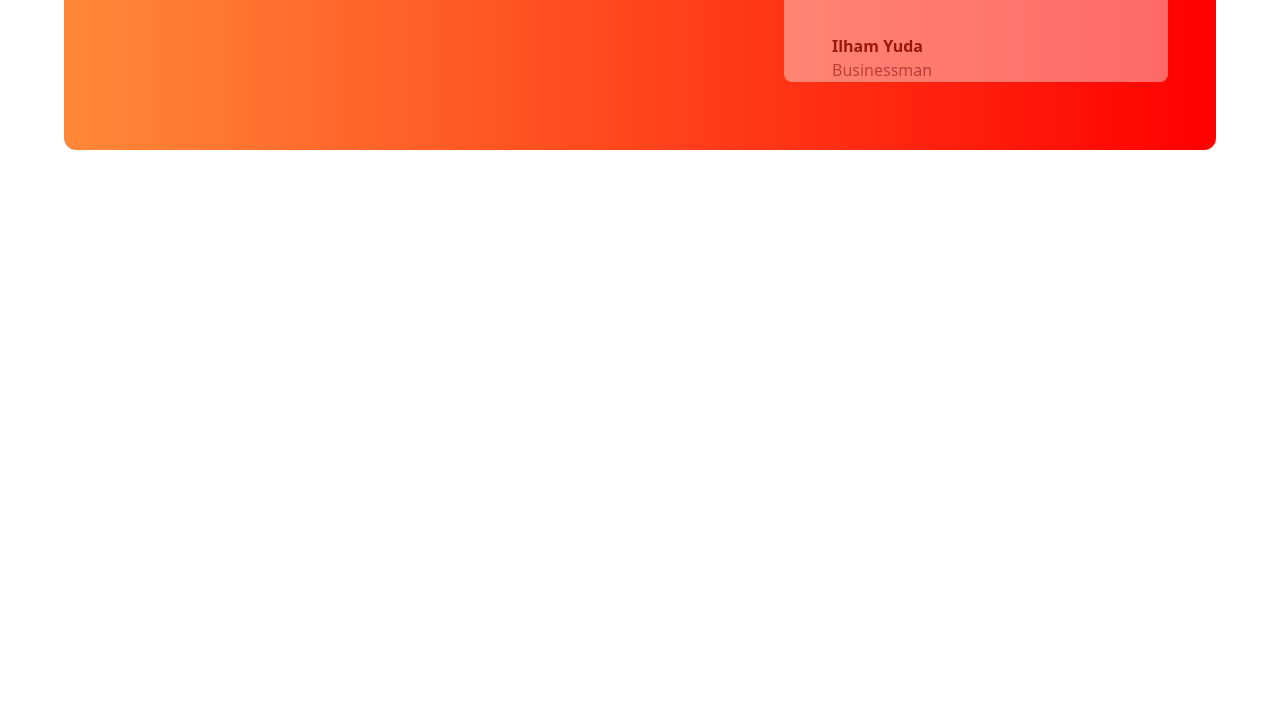
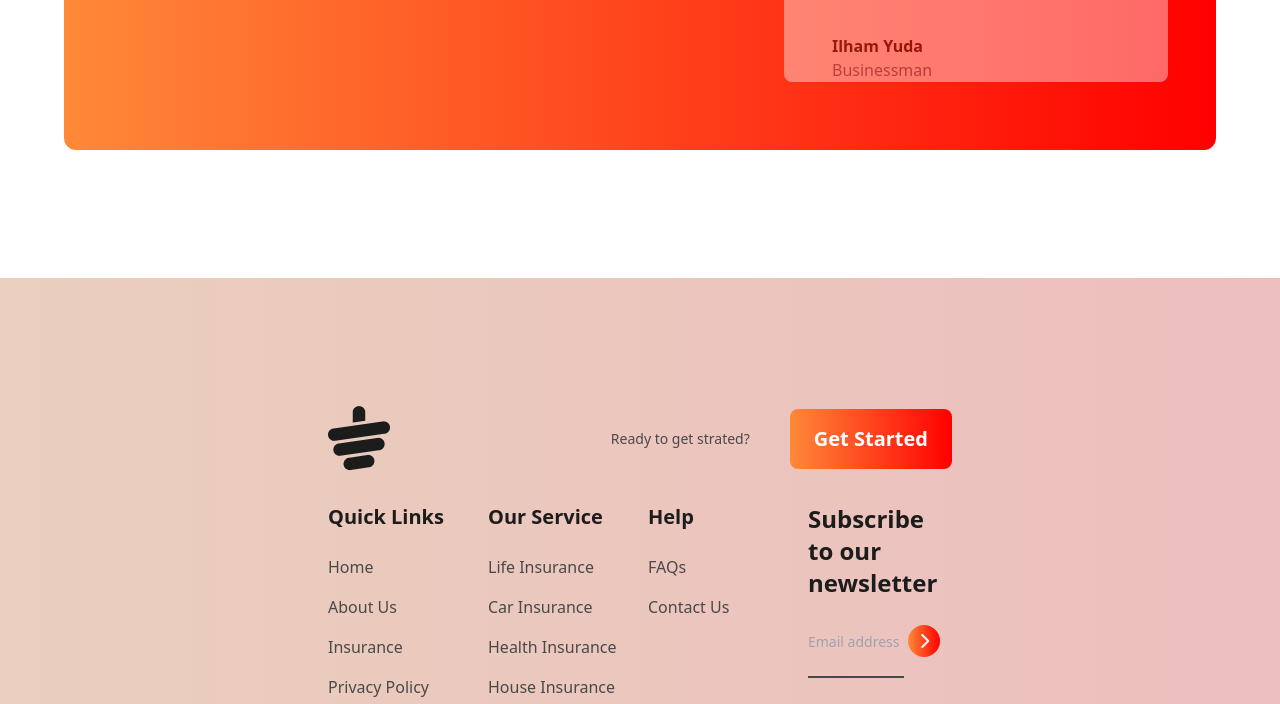
Before and after one commit to hossainahmed2ndmarch/tea-house-with-tailwind, a plain HTML site: page index.html in a window 1280 px wide. Shown: the part 2651-3355 px from the top of the page. Before the commit the page ends 2929 px from the top, so only its background shows below. Drawn offline with nearby package versions, Linux system fonts and the light colour scheme.

Commit message:
Completed the task

```diff
--- a/index.html
+++ b/index.html
@@ -26,8 +26,8 @@
 </head>
 
 <body>
-  <main class="max-w-screen-2xl mx-auto px-16 ">
-    <header class="flex pt-10 mb-20">
+  <main class="max-w-screen-2xl mx-auto px-16">
+    <header class="flex flex-col md:flex-row pt-10 mb-20">
       <!-- text content -->
       <div>
         <h1 class="text-[80px] text-[#1C1C1C] font-extrabold">It's good <br>
@@ -53,7 +53,7 @@
           <img class="w-full" src="images/banner.png" alt="">
         </div>
         <div
-          class="absolute flex items-center space-x-2 bg-white shadow-lg px-2 py-2 md:px-10 lg:py-4 rounded-lg top-20 md:top-80 md:left-32 lg:left-28">
+          class="absolute flex items-center space-x-2 bg-white shadow-lg px-2 py-2 md:px-10 lg:py-4 rounded-lg top-24 md:top-80 lg:top-96 md:left-32 lg:left-28">
           <div><i class="fa-solid fa-star text-2xl text-[#FFC850]"></i></div>
           <div>
             <h3 class="text-3xl font-extrabold">5.00</h3>
@@ -74,7 +74,7 @@
             don't look even slightly believable. </p>
         </div>
         <!-- Grid card -->
-        <div class="grid grid-cols-4 gap-6 text-center mt-12">
+        <div class="grid grid-cols-1 md:grid-cols-4 gap-6 text-center mt-12">
           <div class="rounded-xl overflow-hidden bg-gradient-to-b from-[#F4F4F4] to-white">
             <img class="mx-auto pt-7" src="images/tea-1.png" alt="">
             <div class="p-8">
@@ -161,7 +161,8 @@
           <!-- Image cards -->
           <div class="relative py-24">
             <!-- Top card -->
-            <div class="relative left-36 bottom-7 px-12 py-10 h-56 w-full md:w-3/4 bg-white opacity-40 text-black rounded-lg">
+            <div
+              class="relative md:left-36 bottom-7 px-12 py-10 h-68 md:h-56 w-full md:w-3/4 bg-white opacity-40 text-black rounded-lg">
               <p class="mb-10 text-[#777777]">We are providing the best and suitable home insurance services for the
                 people who are interested to treatment</p>
               <h3 class="font-bold">Ilham Yuda</h3>
@@ -171,7 +172,7 @@
               </div>
             </div>
             <!-- Middle card -->
-            <div class="absolute top-52 z-10 px-12 py-10 h-56 w-full md:w-3/4 bg-white text-black rounded-lg">
+            <div class="absolute top-52 z-10 px-12 py-10 h-68 md:h-56 w-full md:w-3/4 bg-white text-black rounded-lg">
               <p class="mb-10 text-[#777777]">We are providing the best and suitable home insurance services for the
                 people who are interested to treatment</p>
               <h3 class="font-bold">Ilham Yuda</h3>
@@ -181,7 +182,8 @@
               </div>
             </div>
             <!-- Bottom card -->
-            <div class="relative left-36 top-7 px-12 py-10 h-56 w-full md:w-3/4 bg-white opacity-40 text-black rounded-lg">
+            <div
+              class="relative md:left-36 top-7 px-12 py-10 h-68 md:h-56 w-full md:w-3/4 bg-white opacity-40 text-black rounded-lg">
               <p class="mb-10 text-[#777777]">We are providing the best and suitable home insurance services for the
                 people who are interested to treatment</p>
               <h3 class="font-bold">Ilham Yuda</h3>
@@ -194,10 +196,90 @@
         </div>
       </section>
     </main>
-    <footer>
-
-    </footer>
   </main>
+  <footer class="bg-gradient-to-r from-[#eacfbd] to-[#edbebe] py-10 px-4 md:px-16 lg:px-56 lg:py-32">
+    <div class="w-9/12 mx-auto">
+      <!-- Logo -->
+      <div class="mb-8 flex justify-between">
+        <img src="images/cup.png" alt="">
+        <div class="flex items-center">
+          <h4 class="text-sm font-medium text-[#494949] mr-10">Ready to get strated?</h4>
+          <button
+            class="px-6 py-4 rounded-lg text-xl text-[#FFFFFF] font-bold bg-gradient-to-r from-[#FF8938] to-[#FF0000]">Get
+            Started</button>
+        </div>
+      </div>
+      <!-- Links -->
+      <div class="grid grid-cols-1 md:grid-cols-2 lg:grid-cols-4 gap-4">
+        <!-- Column-1 -->
+        <div>
+          <h3 class="text-xl text-[#1C1C1C] font-semibold mb-6">Quick Links</h3>
+          <ul class="space-y-4">
+            <li>
+              <a class="text-[#494949] hover:text-orange-600" href="#">Home</a>
+            </li>
+            <li>
+              <a class="text-[#494949] hover:text-orange-600" href="#">About Us</a>
+            </li>
+            <li>
+              <a class="text-[#494949] hover:text-orange-600" href="#">Insurance</a>
+            </li>
+            <li>
+              <a class="text-[#494949] hover:text-orange-600" href="#">Privacy Policy</a>
+            </li>
+          </ul>
+        </div>
+        <!-- Column-2 -->
+        <div>
+          <h3 class="text-xl text-[#1C1C1C] font-semibold mb-6">Our Service</h3>
+          <ul class="space-y-4">
+            <li>
+              <a class="text-[#494949] hover:text-orange-600" href="#">Life Insurance</a>
+            </li>
+            <li>
+              <a class="text-[#494949] hover:text-orange-600" href="#">Car Insurance</a>
+            </li>
+            <li>
+              <a class="text-[#494949] hover:text-orange-600" href="#">Health Insurance</a>
+            </li>
+            <li>
+              <a class="text-[#494949] hover:text-orange-600" href="#">House Insurance</a>
+            </li>
+          </ul>
+        </div>
+        <!-- Column-3 -->
+        <div>
+          <h3 class="text-xl text-[#1C1C1C] font-semibold mb-6">Help</h3>
+          <ul class="space-y-4">
+            <li>
+              <a class="text-[#494949] hover:text-orange-600" href="#">FAQs</a>
+            </li>
+            <li>
+              <a class="text-[#494949] hover:text-orange-600" href="#">Contact Us</a>
+            </li>
+          </ul>
+        </div>
+        <!-- Column-4 -->
+        <div>
+          <h3 class="text-2xl text-[#1C1C1C] font-semibold mb-6">Subscribe to our newsletter</h3>
+          <div class="flex flex-col space-y-10">
+            <div>
+              <input class="text-[14px] text-[#494949] bg-transparent border-b-2 border-[#494949] pt-2 pb-6 w-4/6"
+                type="text" placeholder="Email address">
+              <i
+                class="fa-solid fa-chevron-right w-8 h-8 rounded-full bg-gradient-to-r from-[#FF8938] to-[#FF0000] inline-flex text-white justify-center items-center">
+              </i>
+              <div class="flex justify-between w-2/5 mb-2 mt-8">
+                <i class="fa-brands fa-facebook-f"></i>
+                <i class="fa-brands fa-twitter"></i>
+                <i class="fa-brands fa-instagram"></i>
+              </div>
+            </div>
+          </div>
+        </div>
+      </div>
+    </div>
+  </footer>
 </body>
 
 </html>
```
